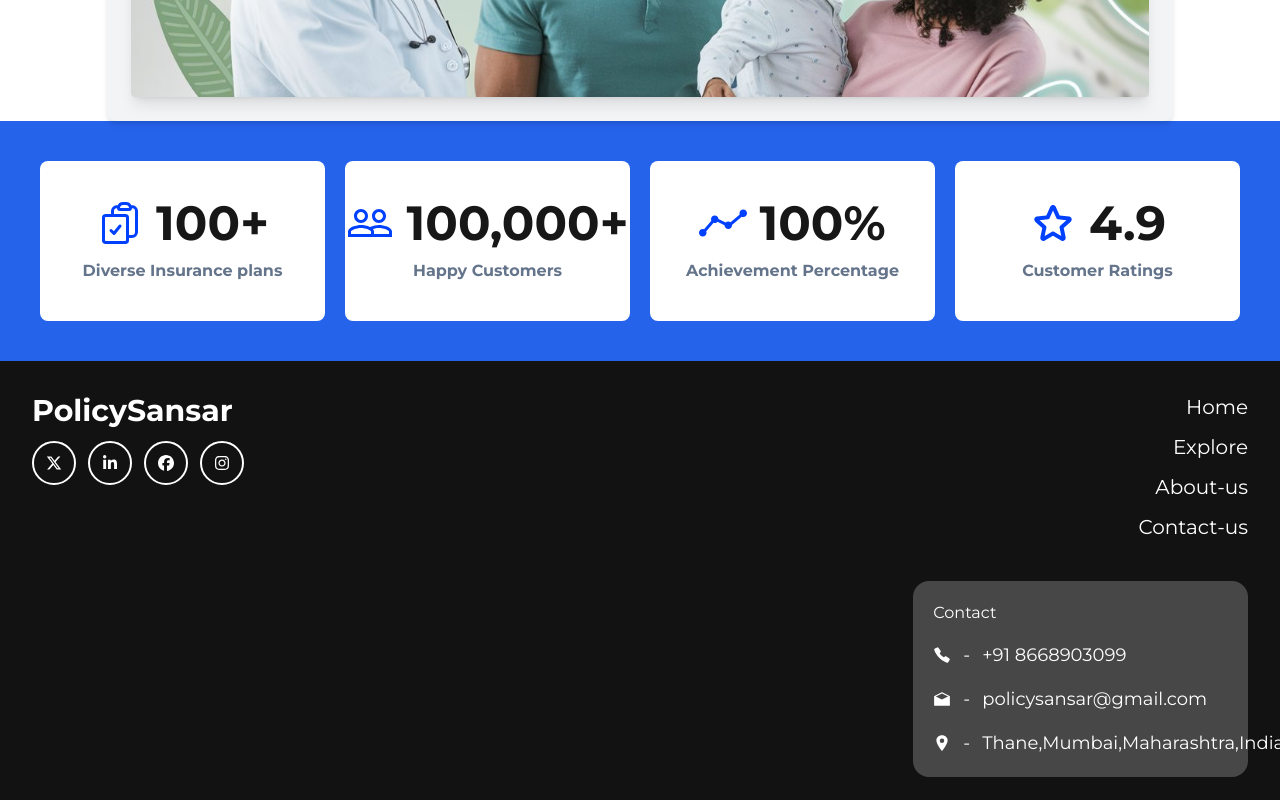
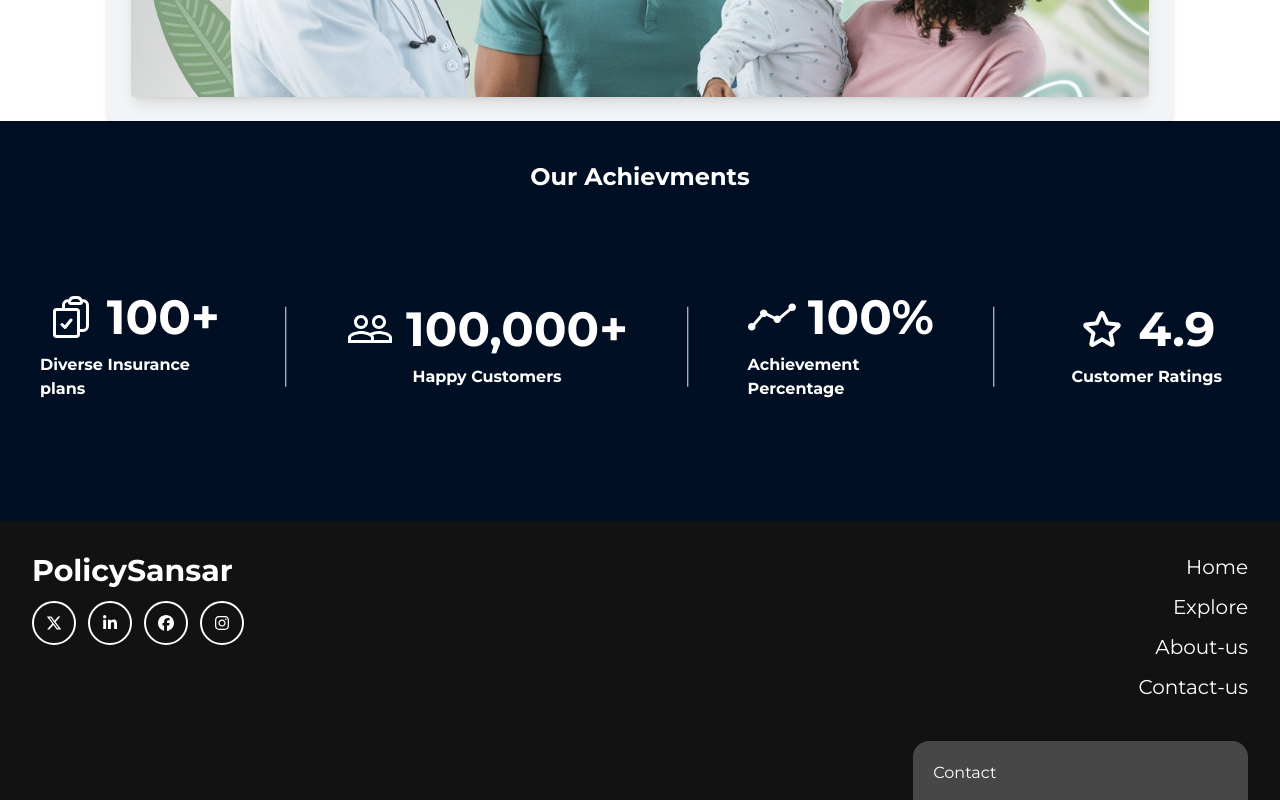
Before and after one commit to Maheshkadam-Delxn/Policy_Sansar-Landing, a Next.js app: page /insurances/Health in a window 1280 px wide. Shown: the part 960-1760 px from the top of the page. Built offline with nearby package versions, Linux system fonts and the light colour scheme.

Commit message:
git hover effect

```diff
--- a/src/app/components/Contact.jsx
+++ b/src/app/components/Contact.jsx
@@ -62,7 +62,7 @@ const Contact = () => {
              <input type='number' placeholder='Your Mobile No' className='p-3 rounded-2xl border border-x border-slate-500  outline-none' required />
 
              <textarea placeholder='Your Message' className='p-3 rounded-2xl border border-x border-slate-500  outline-none' rows='5' required></textarea>
-             <button type='submit' className=' bg-[#0040FF] text-white  font-bold p-3 rounded-2xl hover:bg-gray-200'>Send Message</button>
+             <button type='submit' className=' bg-blue-500 text-white  font-bold p-3 rounded-2xl border-x-2 border-y-2 border-blue-500 hover:bg-white hover:border-x-2 hover:border-y-2 hover:border-blue-500 hover:text-blue-500 transition-all ease-in-out duration-700 hover:text-white cursor-pointer'>Send Message</button>
            </form>
          </div>
       </div>
--- a/src/app/components/Features.jsx
+++ b/src/app/components/Features.jsx
@@ -13,55 +13,61 @@ const Features = () => {
   const [ref4, inView4] = useInView({ triggerOnce: true });
 
   return (
-    <div className="w-full h-[30vh] bg-blue-600 p-10 flex items-center justify-between gap-5">
-      {/* Card 1 */}
-      <div ref={ref1} className="w-1/4 h-full bg-white flex items-center justify-center rounded-lg">
+    <div className="w-full h-[50vh] bg-[#000f23] p-10 flex flex-col items-center justify-between gap-5">
+        <h1 className="text-white text-2xl font-bold">Our Achievments</h1>
+   <div className="w-full h-full flex items-center justify-between gap-5">
+       {/* Card 1 */}
+       <div ref={ref1} className="w-1/4 h-2/3  flex items-center justify-center rounded-lg">
         <div className="flex flex-col items-center gap-3">
           <div className="flex items-end gap-3">
-            <HiOutlineClipboardDocumentCheck className="text-5xl text-[#0040FF] font-bold" />
-            <h1 className="text-5xl font-extrabold">
+            <HiOutlineClipboardDocumentCheck className="text-5xl text-white font-bold" />
+            <h1 className="text-5xl font-extrabold text-white">
               {inView1 && <CountUp start={0} end={100} duration={2.5} suffix="+" />}
             </h1>
           </div>
-          <h1 className="font-bold text-slate-500">Diverse Insurance plans</h1>
+          <h1 className="font-bold text-white">Diverse Insurance plans</h1>
         </div>
       </div>
+      <hr className="w-32 rotate-90"/>
       {/* Card 2 */}
-      <div ref={ref2} className="w-1/4 h-full bg-white flex items-center justify-center rounded-lg">
+      <div ref={ref2} className="w-1/4 h-2/3  flex items-center justify-center rounded-lg">
         <div className="flex flex-col items-center gap-3">
           <div className="flex items-center gap-3">
-            <MdPeopleOutline className="text-5xl text-[#0040FF] font-bold" />
-            <h1 className="text-5xl font-extrabold">
+            <MdPeopleOutline className="text-5xl text-white font-bold" />
+            <h1 className="text-5xl font-extrabold text-white">
               {inView2 && <CountUp start={0} end={100000} duration={2.5} separator="," suffix="+" />}
             </h1>
           </div>
-          <h1 className="font-bold text-slate-500">Happy Customers</h1>
+          <h1 className="font-bold text-white">Happy Customers</h1>
         </div>
       </div>
+      <hr className="w-32 rotate-90"/>
       {/* Card 3 */}
-      <div ref={ref3} className="w-1/4 h-full bg-white flex items-center justify-center rounded-lg">
+      <div ref={ref3} className="w-1/4 h-2/3  flex items-center justify-center rounded-lg">
         <div className="flex flex-col items-center gap-3">
           <div className="flex items-center gap-3">
-            <SlGraph className="text-5xl text-[#0040FF] font-bold" />
-            <h1 className="text-5xl font-extrabold">
+            <SlGraph className="text-5xl text-white font-bold" />
+            <h1 className="text-5xl font-extrabold text-white">
               {inView3 && <CountUp start={0} end={100} duration={2.5} suffix="%" />}
             </h1>
           </div>
-          <h1 className="font-bold text-slate-500">Achievement Percentage</h1>
+          <h1 className="font-bold text-white">Achievement Percentage</h1>
         </div>
       </div>
+      <hr className="w-32 rotate-90 "/>
       {/* Empty Card (optional for layout) */}
-      <div ref={ref4} className="w-1/4 h-full bg-white flex items-center justify-center rounded-lg">
+      <div ref={ref4} className="w-1/4 h-2/3  flex items-center justify-center rounded-lg">
   <div className="flex flex-col items-center gap-3">
     <div className="flex items-center gap-3">
-      <TiStarOutline className="text-5xl text-[#0040FF] font-bold" />
-      <h1 className="text-5xl font-extrabold">
+      <TiStarOutline className="text-5xl text-white font-bold" />
+      <h1 className="text-5xl font-extrabold text-white">
         {inView4 && <CountUp start={0} end={4.9} duration={2.5} decimals={1} />} {/* Added decimals={1} */}
       </h1>
     </div>
-    <h1 className="font-bold text-slate-500">Customer Ratings</h1>
+    <h1 className="font-bold text-white">Customer Ratings</h1>
   </div>
 </div>
+   </div>
 
     </div>
   );
--- a/src/app/components/Unique.jsx
+++ b/src/app/components/Unique.jsx
@@ -36,7 +36,7 @@ const Unique = () => {
               initial={{ opacity: 0, x: -100 }}
               animate={{ opacity: inView ? 1 : 0, x: inView ? 0 : -100 }}
               transition={{ delay: 0.4, duration: 0.6 }}
-              className="w-96 h-32 bg-white shadow-lg border border-x border-slate-200 rounded-lg flex items-center justify-center"
+              className="w-96 h-32 bg-white shadow-lg border border-x border-slate-200 rounded-lg flex items-center justify-center hover:bg-[#000f23] transition-all ease-in-out duration-700 hover:text-white cursor-pointer"
             >
               <div className="flex items-start gap-6 p-3">
                 <div className="bg-[#0040FF] w-10 h-10 rounded-full flex items-center justify-center text-white font-bold">1</div>
@@ -54,7 +54,7 @@ const Unique = () => {
                 initial={{ opacity: 0, x: 100 }}
                 animate={{ opacity: inView ? 1 : 0, x: inView ? 0 : 100 }}
                 transition={{ delay: 0.5, duration: 0.6 }}
-                className="w-96 h-32 bg-white shadow-lg border border-x border-slate-200 rounded-lg flex items-center justify-center"
+                className="w-96 h-32 bg-white shadow-lg border border-x border-slate-200 rounded-lg flex items-center justify-center hover:bg-[#000f23] transition-all ease-in-out duration-700 hover:text-white cursor-pointer"
               >
                 <div className="flex items-start gap-6 p-3">
                   <div className="bg-[#0040FF] w-10 h-10 rounded-full flex items-center justify-center text-white font-bold">2</div>
@@ -72,7 +72,7 @@ const Unique = () => {
               initial={{ opacity: 0, x: -100 }}
               animate={{ opacity: inView ? 1 : 0, x: inView ? 0 : -100 }}
               transition={{ delay: 0.6, duration: 0.6 }}
-              className="w-96 h-32 bg-white shadow-lg border border-x border-slate-200 rounded-lg flex items-center justify-center"
+              className="w-96 h-32 bg-white shadow-lg border border-x border-slate-200 rounded-lg flex items-center justify-center hover:bg-[#000f23] transition-all ease-in-out duration-700 hover:text-white cursor-pointer"
             >
               <div className="flex items-start gap-6 p-3">
                 <div className="bg-[#0040FF] w-10 h-10 rounded-full flex items-center justify-center text-white font-bold">3</div>
```
Also changed, not shown: src/app/components/Header.jsx (+4 -4 lines), src/app/components/Homee.jsx (+12 -31 lines), src/app/components/Why_Choose.jsx (+10 -10 lines).
